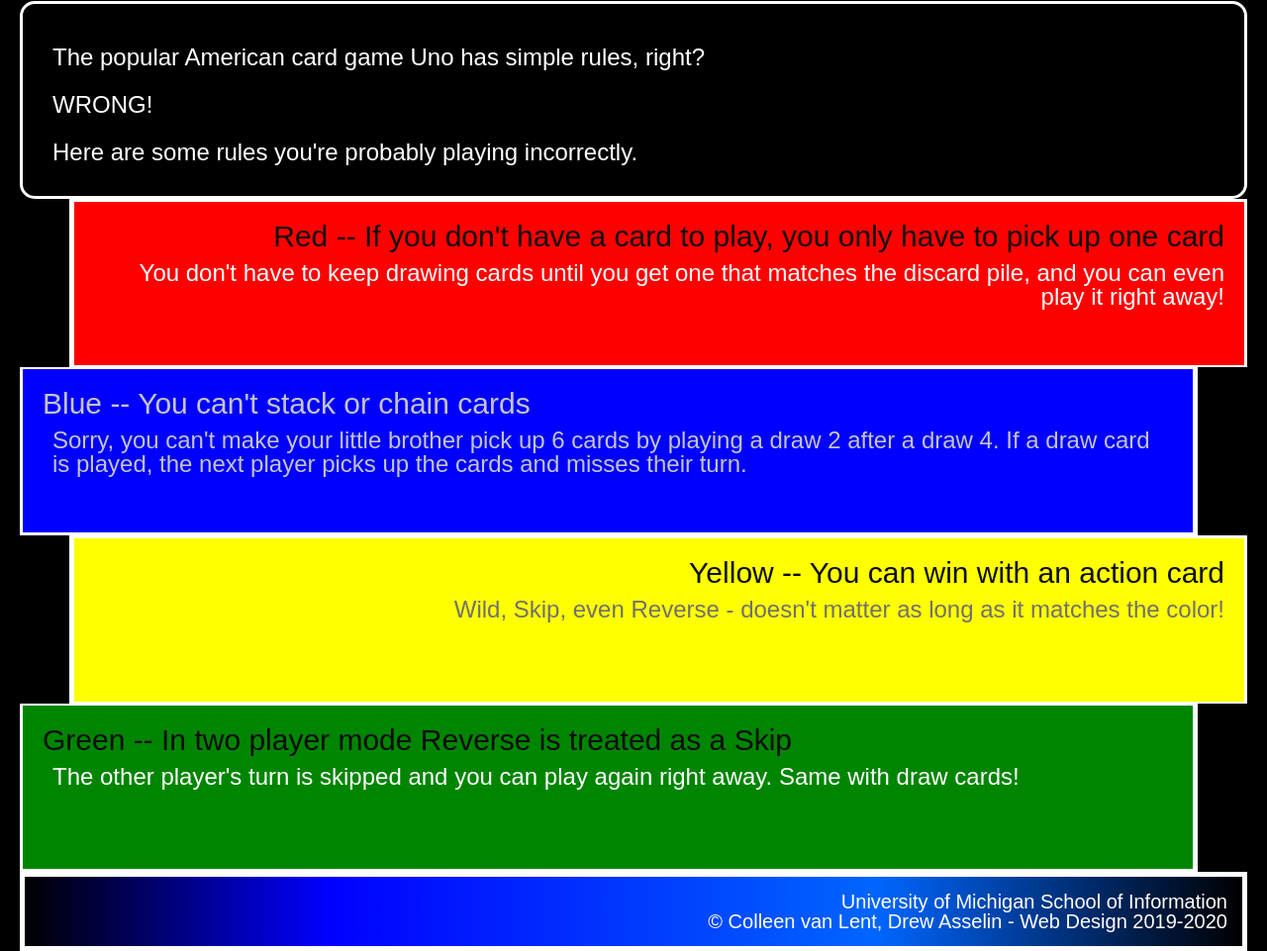
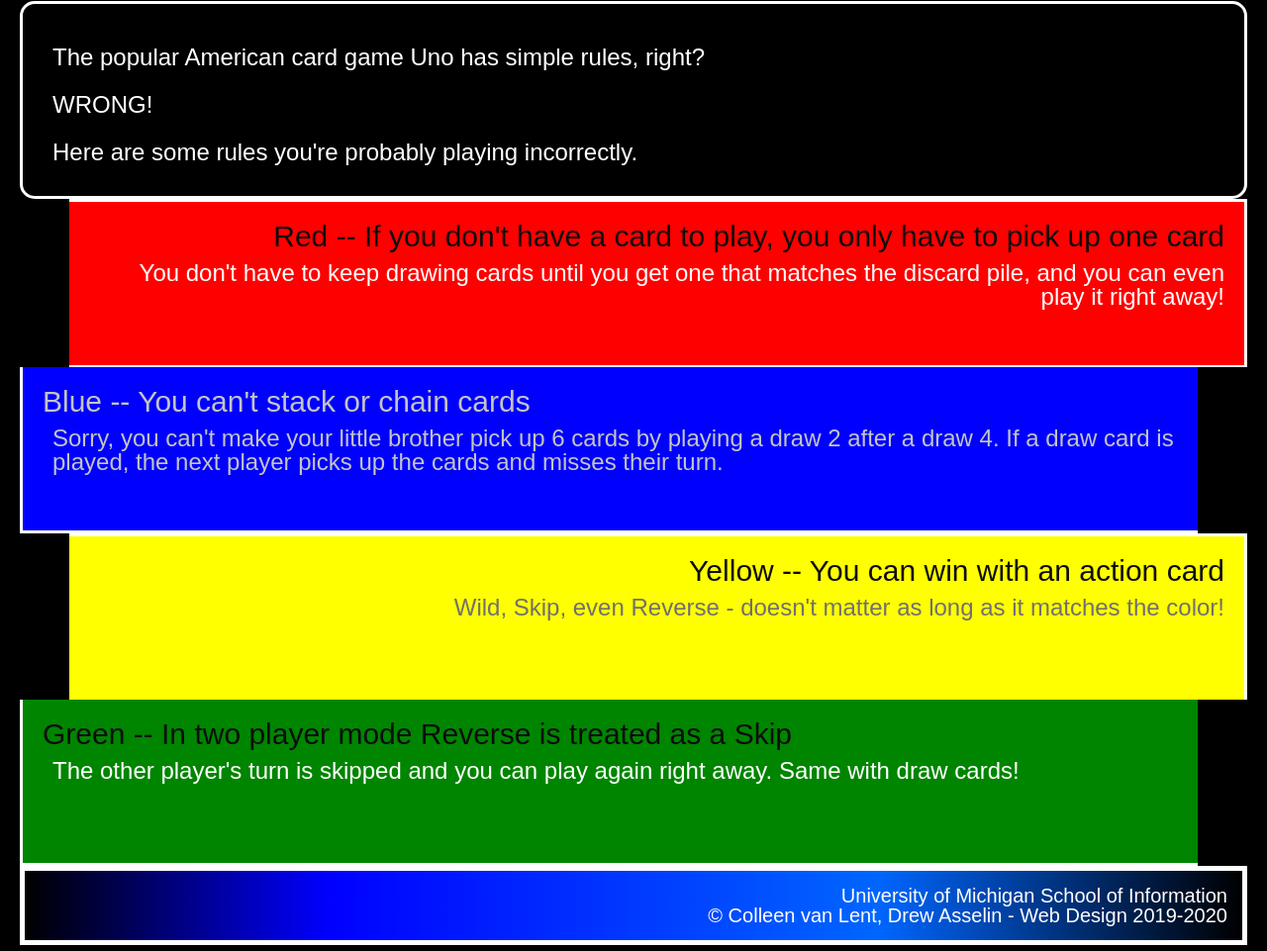
Before and after one commit to silverichim/hw2-2023, a plain HTML site: page index.html in a window 1280 px wide. Shown: the part 327-1288 px from the top of the page at 99% size. Drawn offline with Linux system fonts and the light colour scheme.

Commit message:
Add files via upload

```diff
--- a/css/style.css
+++ b/css/style.css
@@ -47,10 +47,8 @@ div{
     background-color: #ff0000;
     text-align: right;
     margin-left: 50px;
-    border-bottom: 2px solid #ffffff;
-    border-left: 5px solid #ffffff;
-    border-top: 3px solid #ffffff;
-    border-right: 3px solid #ffffff;
+    border-bottom: 2px solid;
+    border-left: 5px;
 }
 
 .blue {
@@ -58,10 +56,8 @@ div{
     text-align: left;
     margin-right: 50px;
     color: #c4c4c4;
-    border-top: 2px solid #ffffff;
-    border-right: 5px solid #ffffff;
-    border-bottom: 3px solid #ffffff;
-    border-left: 3px solid #ffffff;
+    border-top: 2px;
+    border-right: 5px;
 }
 .blue > h2{
     color: #c4c4c4;
@@ -74,20 +70,19 @@ div{
     text-align: right;
     margin-left: 50px;
     color:#707070;
-    border-bottom: 2px solid #ffffff;
-    border-left: 5px solid #ffffff;
-    border-top: 3px solid #ffffff;
-    border-right: 3px solid #ffffff;
+    border-bottom: 2px;
+    border-left: 5px;
+
 }
 
 .green {
     background-color: #008500;
     text-align: left;
     margin-right: 50px;
-    border-top: 2px solid #ffffff;
-    border-right: 5px solid #ffffff;
-    border-bottom: 3px solid #ffffff;
-    border-left: 3px solid #ffffff;
+    border-top: 2px;
+    border-right: 5px;
+
+
 }
 
 footer {
```
